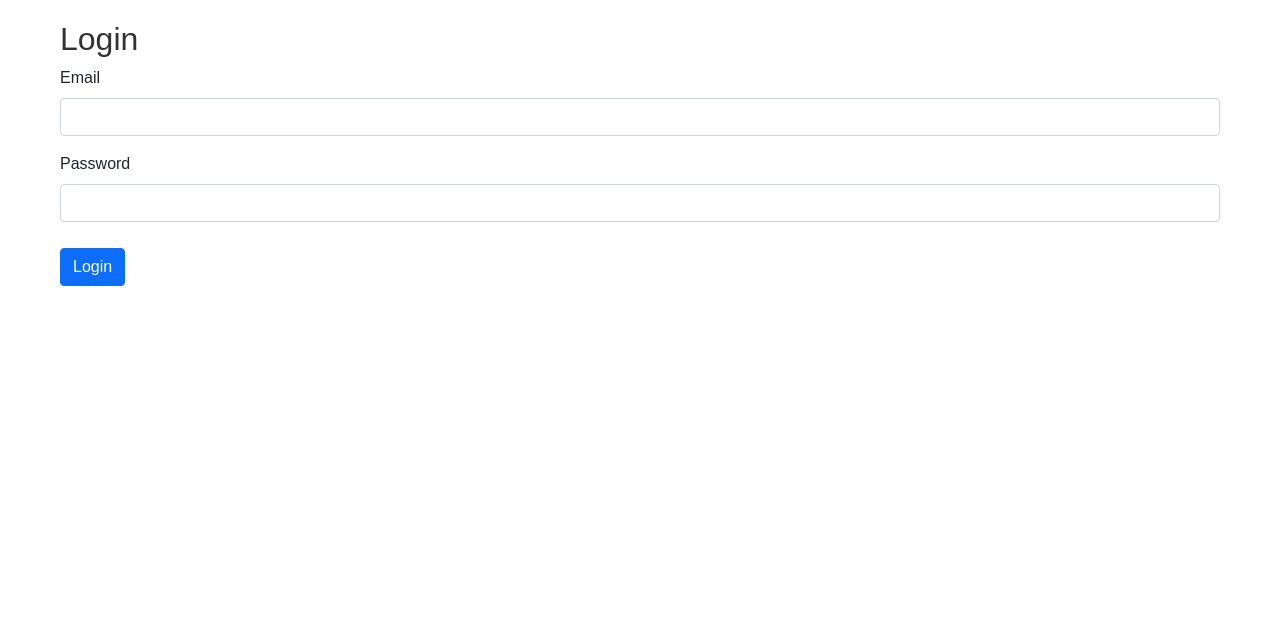
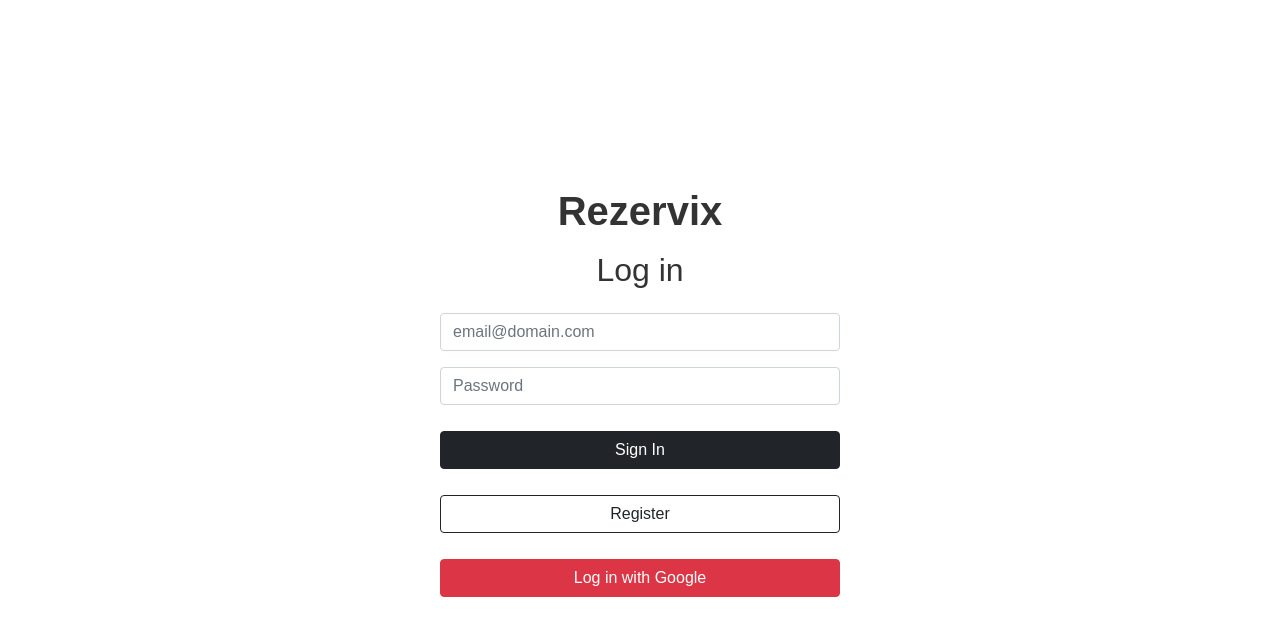
Before and after one commit to PiotrPegiel/PSM-PWA, a React (Create React App) app in the folder pwa/: page /login in a window 1280 px wide. Shown: the top 636 px of the page. Built offline with nearby package versions, Linux system fonts and the light colour scheme; no server answers.

Commit message:
Login and Google auth added

```diff
--- a/pwa/src/components/Auth/Login.tsx
+++ b/pwa/src/components/Auth/Login.tsx
@@ -1,5 +1,11 @@
 import React, { useState } from 'react';
+import { Link } from 'react-router-dom';
 import useAuth from '../../hooks/useAuth';
+import { getAuth, signInWithPopup, GoogleAuthProvider } from "firebase/auth";
+
+const provider = new GoogleAuthProvider();
+
+
 
 const Login: React.FC = () => {
     const { signIn } = useAuth();
@@ -20,35 +26,63 @@ const Login: React.FC = () => {
         }
     };
 
+    const handleGoogleSignIn = async () => {
+        const provider = await new GoogleAuthProvider();
+        const auth = getAuth();
+        signInWithPopup(auth, provider).then((result) => {
+            // This gives you a Google Access Token. You can use it to access the Google API.
+            const credential = GoogleAuthProvider.credentialFromResult(result);
+            const token = credential ? credential.accessToken : null;
+            // The signed-in user info.
+            const user = result.user;
+            // IdP data available using getAdditionalUserInfo(result)
+            // ...
+          }).catch((error) => {
+            // Handle Errors here.
+            const errorCode = error.code;
+            const errorMessage = error.message;
+            // The email of the user's account used.
+            const email = error.customData.email;
+            // The AuthCredential type that was used.
+            const credential = GoogleAuthProvider.credentialFromError(error);
+            // ...
+          });
+    }
+
     return (
-        <div className="container">
-            <h2>Login</h2>
+        <div className="container d-flex flex-column align-items-center justify-content-center vh-100">
+            <h1 className="mb-3 fw-bold">Rezervix</h1>
+            <h2 className="mb-4">Log in</h2>
             {error && <p className="text-danger">{error}</p>}
-            <form onSubmit={handleSubmit}>
-                <div className="form-group">
-                    <label htmlFor="email">Email</label>
+            <form onSubmit={handleSubmit} className="w-100" style={{ maxWidth: '400px' }}>
+                <div className="mb-3">
                     <input
                         type="email"
-                        className="form-control"
-                        id="email"
+                        placeholder="email@domain.com"
                         value={email}
                         onChange={(e) => setEmail(e.target.value)}
                         required
+                        className="form-control"
                     />
                 </div>
-                <div className="form-group">
-                    <label htmlFor="password">Password</label>
+                <div className="mb-3">
                     <input
                         type="password"
-                        className="form-control"
-                        id="password"
+                        placeholder="Password"
                         value={password}
                         onChange={(e) => setPassword(e.target.value)}
                         required
+                        className="form-control"
                     />
                 </div>
-                <button type="submit" className="btn btn-primary">Login</button>
+                <button type="submit" className="btn btn-dark w-100 mb-3">Sign In</button>
             </form>
+            <Link to="/register" className="btn btn-outline-dark w-100 mb-3" style={{ maxWidth: '400px' }}>Register</Link>
+
+            <button onClick={handleGoogleSignIn} className="btn btn-danger w-100 mb-3" style={{ maxWidth: '400px' }}>
+                Log in with Google
+            </button>
+
         </div>
     );
 };
```
Also changed, not shown: 2 other files (tests, documents, lock files or other folders).
